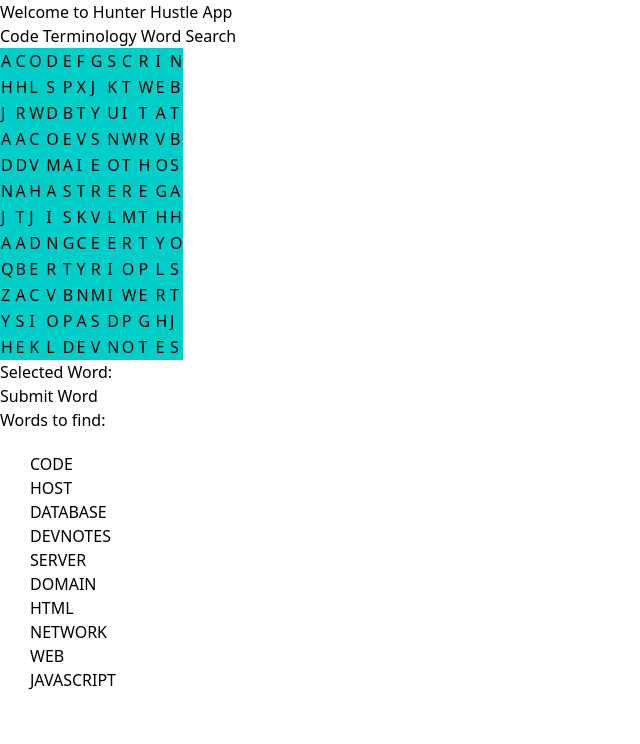
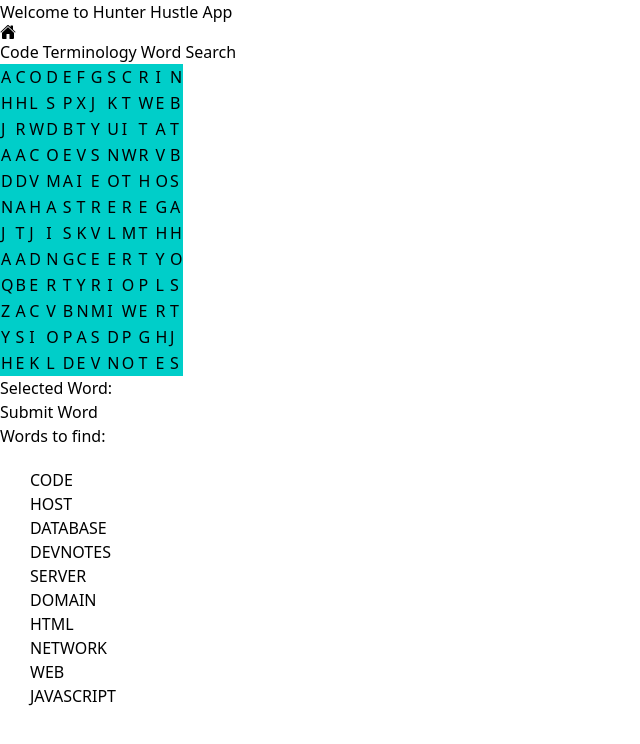
Before and after one commit to jatinfoujdar/Hunter-Hustle, a React (Vite) app in the folder vite-project/: page /wordquest in a window 1280 px wide. Shown: the top 744 px of the page, without its empty margins (0-640 px from the left). Built offline with nearby package versions, Linux system fonts and the light colour scheme.

Commit message:
link router commit

```diff
--- a/vite-project/src/components/DecryptionChallenge/DecryptionChallenge.jsx
+++ b/vite-project/src/components/DecryptionChallenge/DecryptionChallenge.jsx
@@ -1,4 +1,6 @@
 import React, { useState } from 'react';
+import { Link } from "react-router-dom";
+import { IoHome } from "react-icons/io5";
 
 const DecryptionChallenge = ({ progressToNextLevel, progress, setProgress }) => {
     const [userInput, setUserInput] = useState('');
@@ -28,6 +30,11 @@ const DecryptionChallenge = ({ progressToNextLevel, progress, setProgress }) =>
     return (
 
       <div className="bg-gradient-to-t flex-col from-lime-50 to-sky-100 min-w-screen min-h-screen flex items-center justify-center">
+       <div className="absolute top-0 left-0 ml-4 mt-4">
+        <Link to="/" className="absolute top-0 left-0 ml-4 mt-4">
+        <IoHome className="text-2xl" />
+      </Link>
+      </div>
         <h1 className="text-4xl mt-6 mb-4 font-semibold text-blue-950">Decryption  <span className="text-yellow-500">Challenge</span></h1>
         <p className="text-fuchsia-950 mt-6 mb-4 text-2xl"><strong className="text-red-500">Unlock the secret!</strong > Decode the encrypted message below to progress.</p>
         <p className="bg-black text-yellow-300 p-4 px-8 rounded-lg">{cipheredMessage}</p>
--- a/vite-project/src/components/Home.jsx
+++ b/vite-project/src/components/Home.jsx
@@ -1,7 +1,7 @@
 import React, { useState } from 'react';
 import { Link } from 'react-router-dom';
 import { TiThMenu } from "react-icons/ti";
-import { TbJson } from "react-icons/tb";
+import { LuFileJson2 } from "react-icons/lu";
 import { IoClose } from "react-icons/io5";
 
 const Home = () => {
@@ -25,9 +25,13 @@ const Home = () => {
       )}
     </div>
     {isSidebarOpen && (
-      <div className="absolute top-8 left-0 w-60 rounded-md bg-white shadow h-screen">
-        <TbJson className='h-5 w-5 m-8'/>
-      </div>
+    <a href="/json" className="absolute top-8 left-0 w-60 rounded-md bg-white shadow h-screen flex ">
+    <LuFileJson2 className='h-8 w-8 m-8' />
+    <p className=" mt-8 text-md">JSON Parser</p>
+
+  </a>
+
+
     )}
     <div className="flex flex-col items-center justify-center h-screen ">
       <div className="text-4xl font-bold text-[#008080] my-10">Welcome to Hunter Hustle App</div>
--- a/vite-project/src/components/WordQuest/WordQuest.jsx
+++ b/vite-project/src/components/WordQuest/WordQuest.jsx
@@ -1,4 +1,6 @@
 import React, { useState } from "react";
+import { Link } from "react-router-dom";
+import { IoHome } from "react-icons/io5";
 
 function WordQuest() {
   const [selectedWord, setSelectedWord] = useState("");
@@ -99,6 +101,11 @@ function WordQuest() {
   return (
     <div className="bg-gradient-to-t flex-col from-lime-50 to-sky-100 min-w-screen min-h-screen flex items-center justify-center">
       <h1 className="text-4xl mt-6 mb-4 font-semibold text-blue-950">Welcome to Hunter Hustle App</h1>
+      <div className="absolute top-0 left-0 ml-4 mt-4">
+        <Link to="/" className="absolute top-0 left-0 ml-4 mt-4">
+        <IoHome className="text-2xl" />
+      </Link>
+      </div>
       <h3 className="text-2xl mt-6 mb-4 font-semibold text-blue-950">
         Code Terminology Word <span className="text-yellow-500">Search</span>
       </h3>
```
